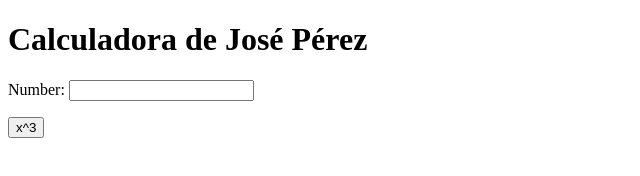
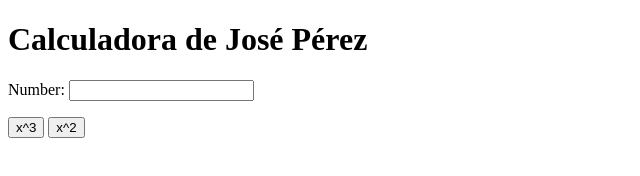
Before and after one commit to jopegon/my_calculator_2, a plain HTML site: page index.html in a window 1280 px wide. Shown: the full height of the page, 0-640 px from the left. Drawn offline with Linux system fonts and the light colour scheme.

Commit message:
x^2 button

```diff
--- a/index.html
+++ b/index.html
@@ -10,12 +10,18 @@
 		<input type="text" id="n1">
 		<p>
 			<button onclick="cube()"> x^3 </button>
+			<button onclick="square()"> x^2 </button>
 		</p>
 		<script type="text/javascript">
 			function cube() {
 				var num = document.getElementById("n1");
 				num.value = Math.pow(num.value, 3);
 			}
+			function square() {
+			  var num = document.getElementById("n1");
+			  num.value = num.value * num.value;
+			}
+			}
 		</script>
 	</body>
 </html>
```
